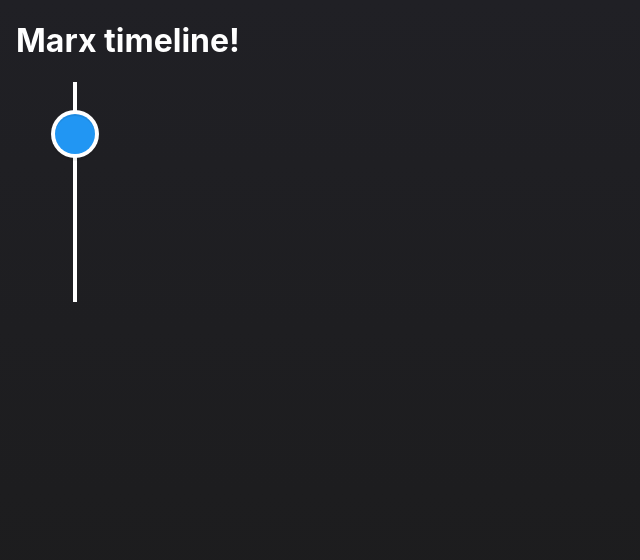
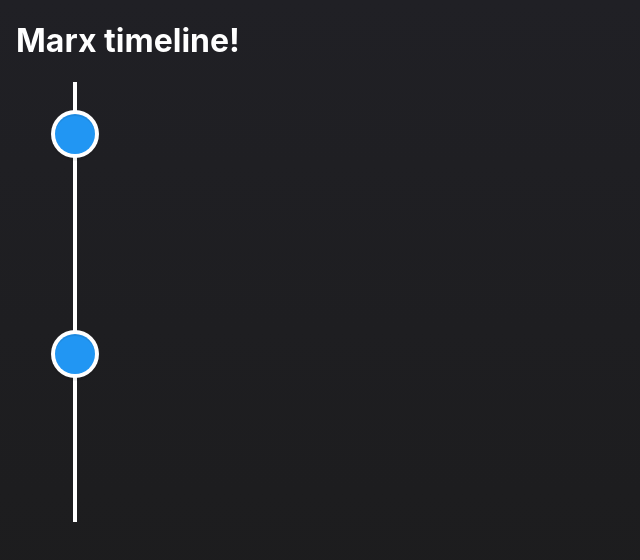
Before and after one commit to agrantushinsky/agrantushinsky.github.io, a React (Create React App) app: page / in a window 1280 px wide. Shown: the top 560 px of the page, without its empty margins (0-640 px from the left). Built offline with nearby package versions, Linux system fonts and the light colour scheme.

Commit message:
second card

```diff
--- a/src/pages/Timeline.js
+++ b/src/pages/Timeline.js
@@ -16,6 +16,11 @@ function Timeline() {
                 <TimelineSubtitle>And this is a subtitle.</TimelineSubtitle>
                 <p>Some other text...</p>
             </TimelineNode>
+            <TimelineNode date="1990-1995">
+                <TimelineTitle>Number two</TimelineTitle>
+                <TimelineSubtitle>Woah.</TimelineSubtitle>
+                <p>Even more other text...</p>
+            </TimelineNode>
         </TimelineContainer>
     </>
 }
```
